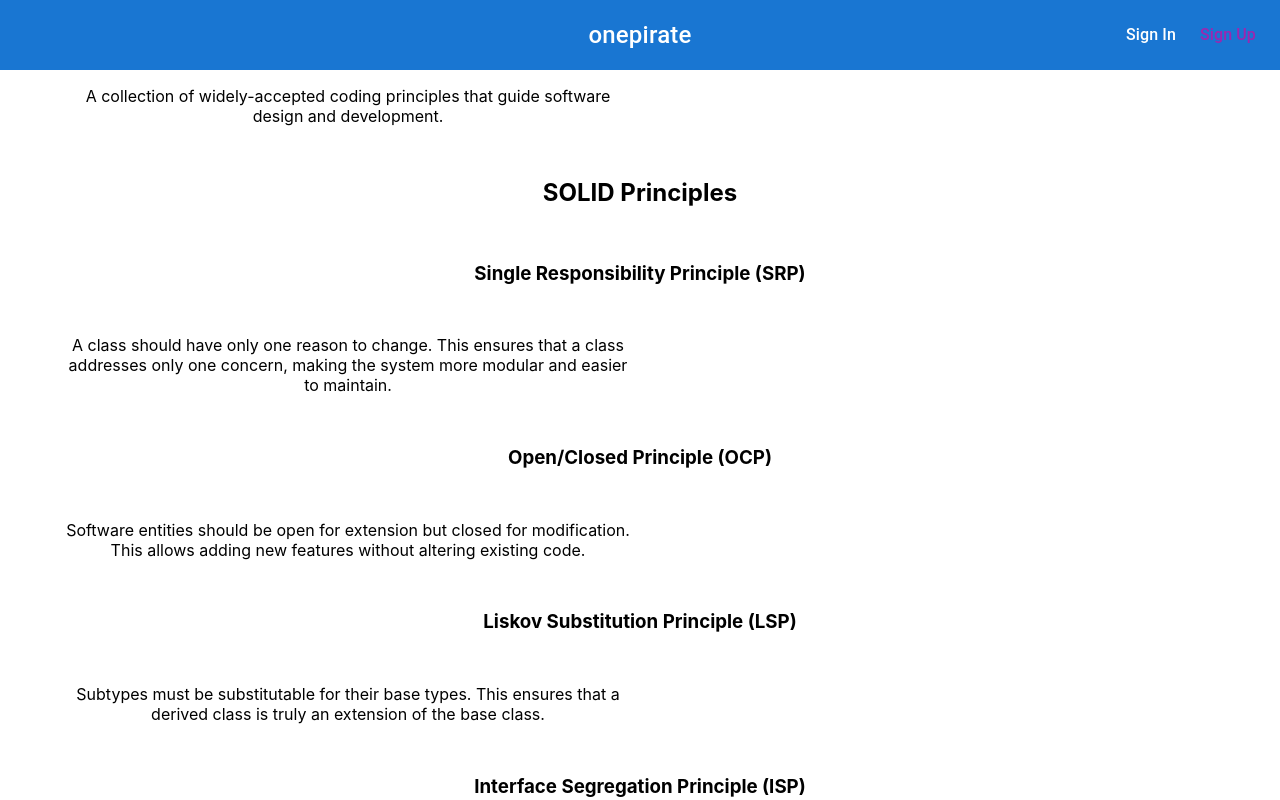
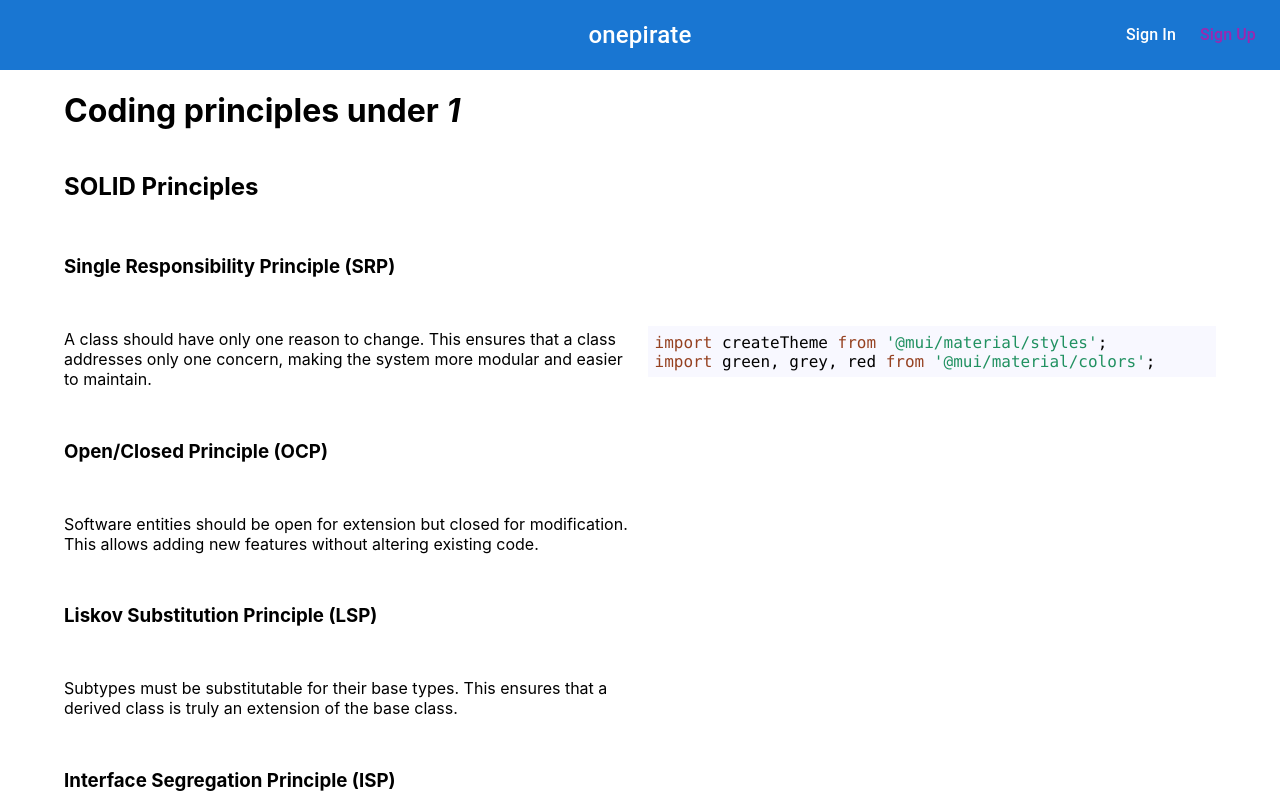
Before and after one commit to solidref/solidref, a React (Create React App) app: page /by-language/1 in a window 1280 px wide. Shown: the top 800 px of the page. Built offline with nearby package versions, Linux system fonts and the light colour scheme.

Commit message:
chore: added syntax highlighter component

```diff
--- a/package.json
+++ b/package.json
@@ -16,9 +16,11 @@
     "@types/react-dom": "^18.2.7",
     "@types/react-router-dom": "^5.3.3",
     "react": "^18.2.0",
+    "react-content-loader": "^6.2.1",
     "react-dom": "^18.2.0",
     "react-router-dom": "^6.15.0",
     "react-scripts": "5.0.1",
+    "react-syntax-highlighter": "^15.5.0",
     "typescript": "^4.9.5",
     "web-vitals": "^2.1.4"
   },
@@ -50,6 +52,7 @@
     ]
   },
   "devDependencies": {
+    "@types/react-syntax-highlighter": "^15.5.7",
     "mdast-util-from-markdown": "^2.0.0",
     "micromark": "^4.0.0",
     "npm-run-all": "^4.1.5",
--- a/src/App.tsx
+++ b/src/App.tsx
@@ -14,7 +14,7 @@ const App: React.FC = () => {
         <main>
           <Routes>
             <Route path="/" element={<Home />} />
-            <Route path="/by-language/:name" element={<ByLanguage />} />
+            <Route path="/by-language/:language" element={<ByLanguage />} />
           </Routes>
         </main>
         <Footer />
--- a/src/components/Page.tsx
+++ b/src/components/Page.tsx
@@ -1,20 +1,13 @@
 import {Container} from '@mui/material';
 import React from 'react';
-// import { useParams } from "react-router-dom";
-
-// type Params = {
-//   name: string;
-// };
 
 interface PageProps {
   children?: React.ReactNode;
 }
 
 const Page: React.FC<PageProps> = ({children}) => {
-  //   const { name } = useParams<Params>();
-
   return (
-    <div>
+    <div style={{textAlign: 'left'}}>
       <Container maxWidth="lg">{children}</Container>
     </div>
   );
--- /dev/null
+++ b/src/components/SyntaxHighlighter.tsx
@@ -0,0 +1,30 @@
+import React from 'react';
+
+import OriginalSyntaxHighlighter from 'react-syntax-highlighter';
+import {docco} from 'react-syntax-highlighter/dist/esm/styles/hljs';
+
+import {Code} from 'react-content-loader';
+
+interface SyntaxHighlighterProps {
+  code: string;
+  language?: string;
+}
+
+const SyntaxHighlighter = ({code, language = ''}: SyntaxHighlighterProps) => {
+  return (
+    <div>
+      {language.length > 0 && code.length > 0 ? (
+        <OriginalSyntaxHighlighter language={language} style={docco}>
+          {code}
+        </OriginalSyntaxHighlighter>
+      ) : (
+        <>
+          <Code />
+          <div>loading code...</div>
+        </>
+      )}
+    </div>
+  );
+};
+
+export default SyntaxHighlighter;
--- a/src/views/ByLanguage.tsx
+++ b/src/views/ByLanguage.tsx
@@ -2,16 +2,29 @@ import React from 'react';
 import Page from '../components/Page';
 import Box from '@mui/material/Box';
 import Grid from '@mui/material/Grid';
+import {useParams} from 'react-router-dom';
+import SyntaxHighlighter from '../components/SyntaxHighlighter';
+
+type Params = {
+  language: string;
+};
 
 const ByLanguage: React.FC = () => {
+  const {language} = useParams<Params>();
+
+  // const code = ''
+  const code = `import createTheme from '@mui/material/styles';
+import green, grey, red from '@mui/material/colors';`;
+
   return (
     <Page>
       <Box sx={{flexGrow: 1}}>
+        <Grid item xs={12}>
+          <h1>
+            Coding principles under <i>{language}</i>
+          </h1>
+        </Grid>
         <Grid container spacing={2}>
-          <Grid item xs={6}>
-            <p>A collection of widely-accepted coding principles that guide software design and development.</p>
-          </Grid>
-          <Grid item xs={6} id={'solid-principles-code'} />
           <Grid item xs={12}>
             <h2>SOLID Principles</h2>
           </Grid>
@@ -25,7 +38,9 @@ const ByLanguage: React.FC = () => {
               making the system more modular and easier to maintain.
             </p>
           </Grid>
-          <Grid item xs={6} id={'open-closed-principle-ocp--code'} />
+          <Grid item xs={6} id={'open-closed-principle-ocp--code'}>
+            <SyntaxHighlighter code={code} language={language} />
+          </Grid>
           <Grid item xs={12} id={'open-closed-principle-ocp-'}>
             <h3>Open/Closed Principle (OCP)</h3>
           </Grid>
```
Also changed, not shown: markdown/solid.md (+0 -2 lines), 2 other files (tests, documents, lock files or other folders).
